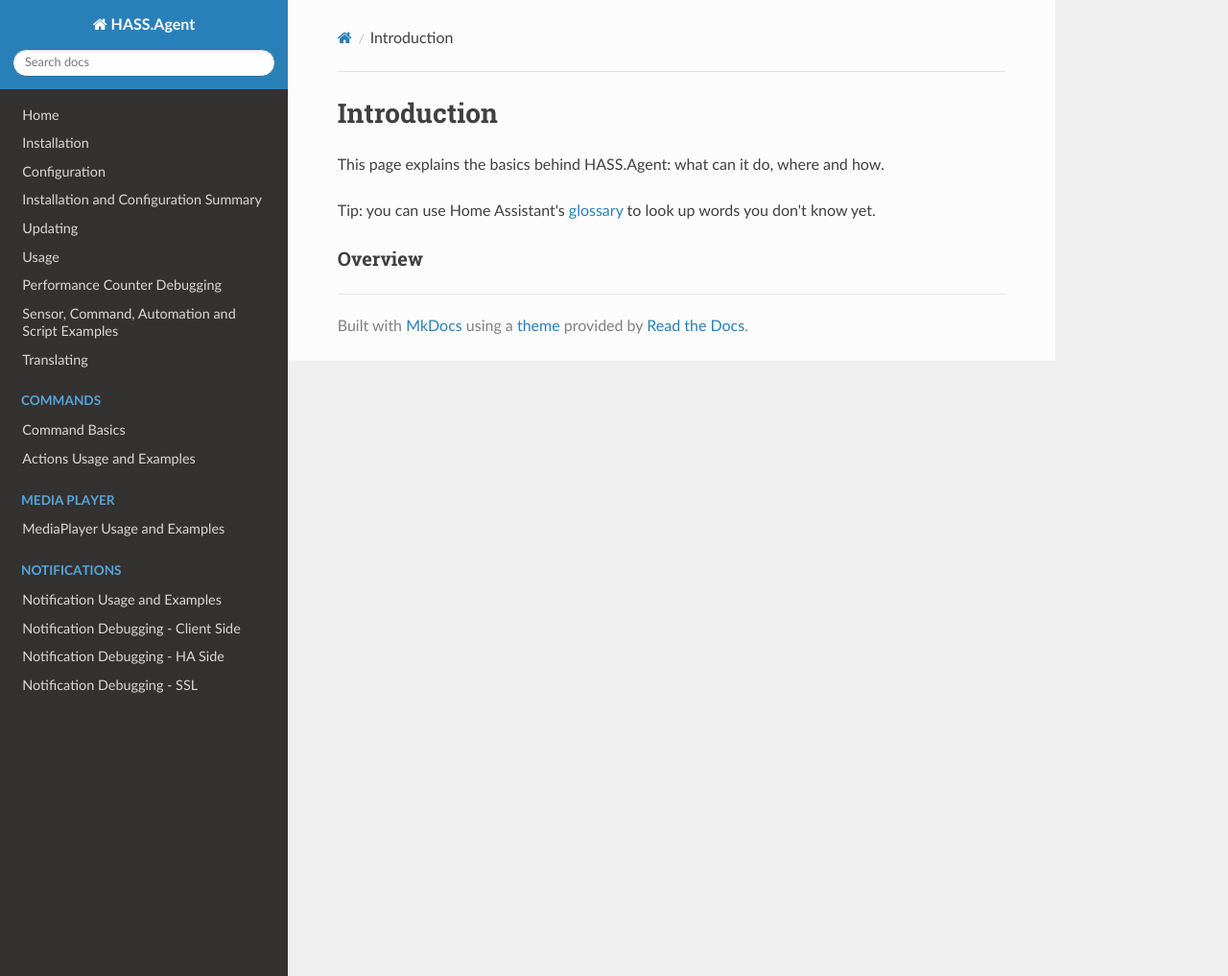
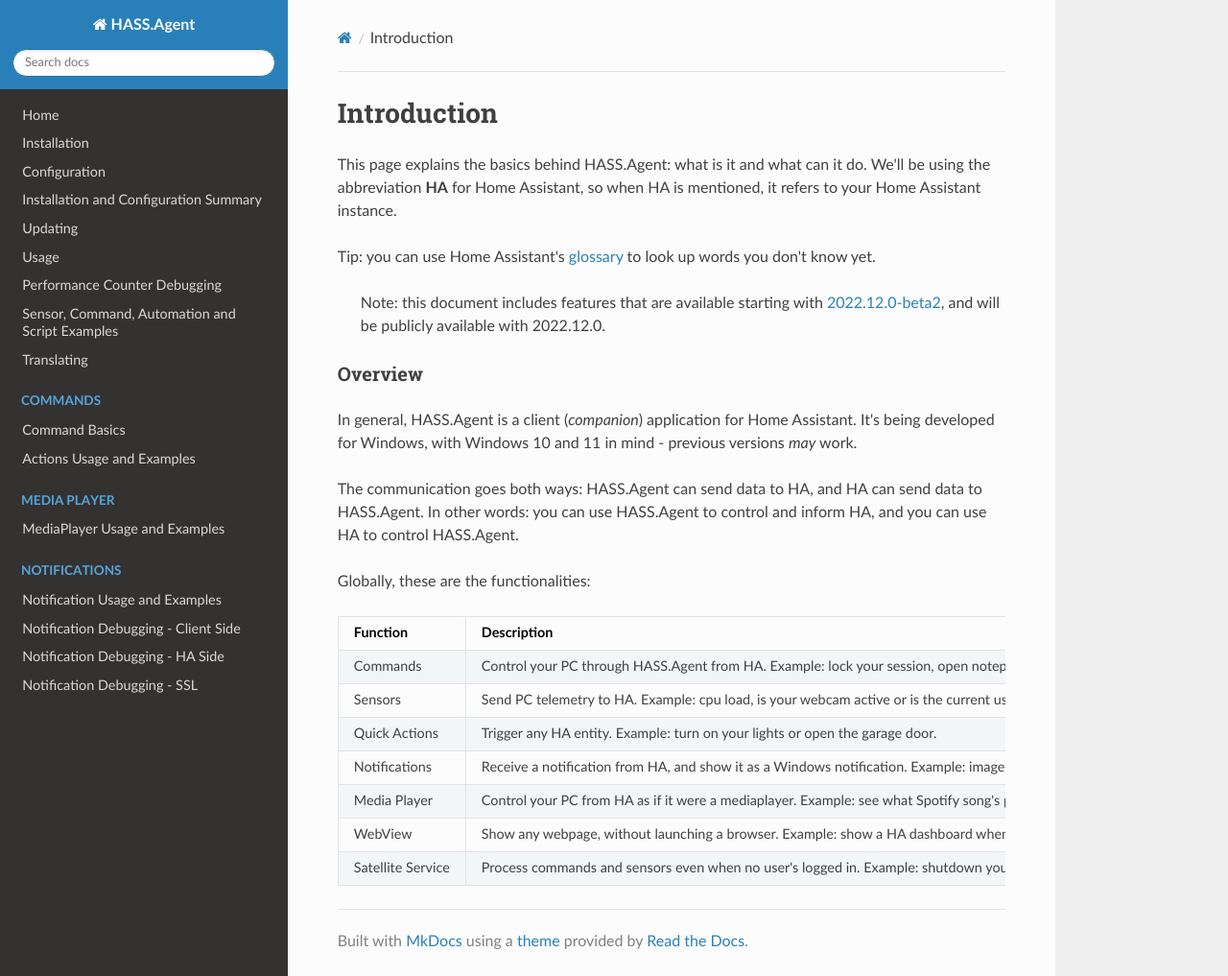
Before and after one commit to LAB02-Admin/HASS.Agent-Docs, an MkDocs documentation site: the page built from docs/introduction.md, in a window 1280 px wide and 1017 px high. Shown: the whole window at 96% size. Built offline with MkDocs 1.6.1, drawn with Linux system fonts in a browser that asks for light colours; nearby versions of some CDN libraries.

Commit message:
Update introduction.md

```diff
--- a/docs/introduction.md
+++ b/docs/introduction.md
@@ -1,7 +1,25 @@
 # Introduction
 
-This page explains the basics behind HASS.Agent: what can it do, where and how.
+This page explains the basics behind HASS.Agent: what is it and what can it do. We'll be using the abbreviation **HA** for Home Assistant, so when HA is mentioned, it refers to your Home Assistant instance.
 
 Tip: you can use Home Assistant's [glossary](https://www.home-assistant.io/docs/glossary/) to look up words you don't know yet.
 
+> Note: this document includes features that are available starting with [2022.12.0-beta2](https://github.com/LAB02-Research/HASS.Agent/releases/tag/2022.12.0-beta2), and will be publicly available with 2022.12.0.
+
 ### Overview
+
+In general, HASS.Agent is a client (*companion*) application for Home Assistant. It's being developed for Windows, with Windows 10 and 11 in mind - previous versions *may* work.
+
+The communication goes both ways: HASS.Agent can send data to HA, and HA can send data to HASS.Agent. In other words: you can use HASS.Agent to control and inform HA, and you can use HA to control HASS.Agent.
+
+Globally, these are the functionalities:
+
+| Function | Description |
+| ------------ | ------------- |
+| Commands | Control your PC through HASS.Agent from HA. Example: lock your session, open notepad or emulate a keypress. |
+| Sensors | Send PC telemetry to HA. Example: cpu load, is your webcam active or is the current user active. |
+| Quick Actions | Trigger any HA entity. Example: turn on your lights or open the garage door. |
+| Notifications | Receive a notification from HA, and show it as a Windows notification. Example: image of who's at the front door. |
+| Media Player | Control your PC from HA as if it were a mediaplayer. Example: see what Spotify song's playing, or send a text-to-speech message. |
+| WebView | Show any webpage, without launching a browser. Example: show a HA dashboard when rightclicking HASS.Agent's tray icon. |
+| Satellite Service | Process commands and sensors even when no user's logged in. Example: shutdown your PC at any time, locked or not. |
```
